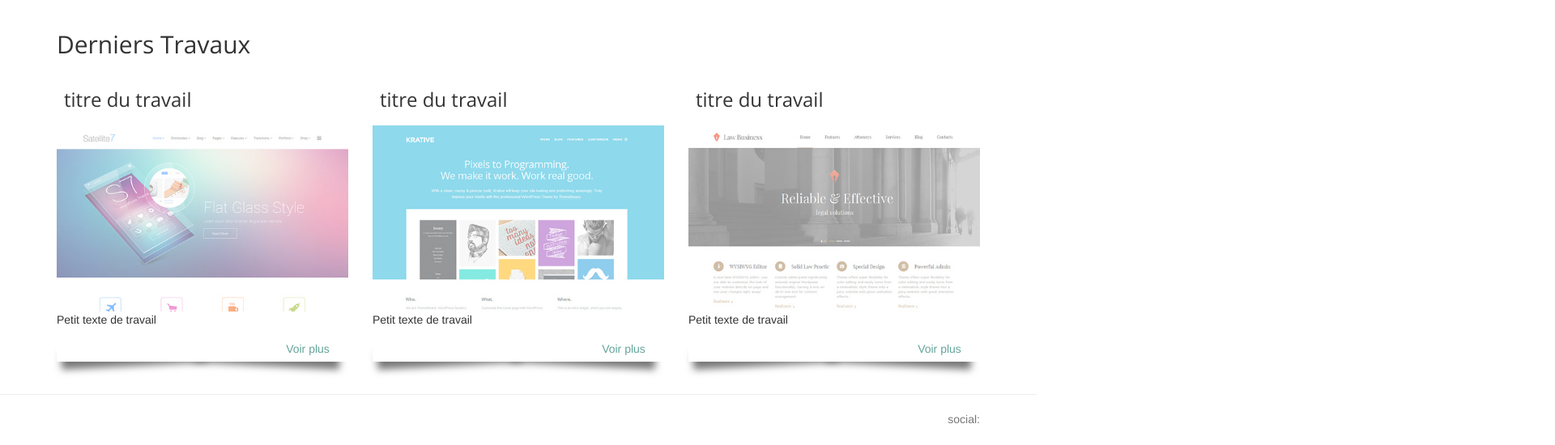
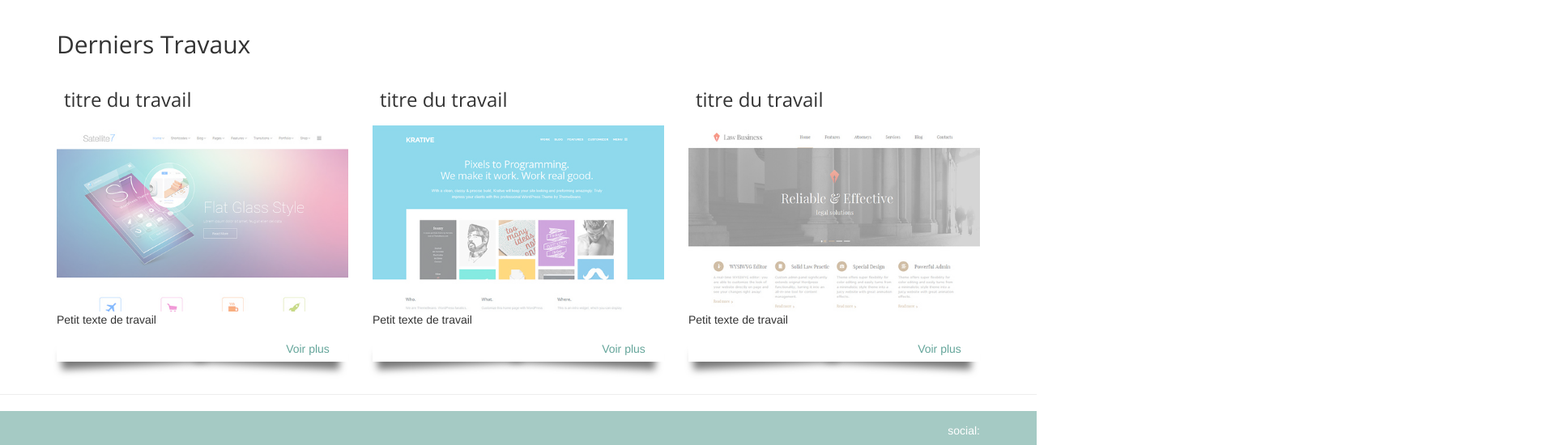
Before and after one commit to tapmorales/portfolio, a website: page src/index.html in a window 1280 px wide. Shown: the part 802-1352 px from the top of the page at 81% size, 1920 px wide, since content can reach past the window. Drawn offline with nearby package versions, Linux system fonts and the light colour scheme.

Commit message:
Création du card-portfolio, footer et préparation du gulpfile pour l'utilisation de browser-Sync

```diff
--- a/gulpfile.js
+++ b/gulpfile.js
@@ -1,5 +1,6 @@
 var gulp = require('gulp'),
-    sass = require('gulp-sass');
+    sass = require('gulp-sass'),
+    browserSync = require('browser-sync');
 
 // TASKS
 // Sass
@@ -9,9 +10,18 @@ gulp.task('sass', function(){
   .pipe(gulp.dest('./src/css/'));
 })
 
+// html
+gulp.task('html', function(){
+  gulp.src('./src/**/*.html');
+})
 
-
-// Watch
-gulp.task('listen', function(){
+// Server
+gulp.task('serve', function(){
+  browserSync.init({
+    server: {
+      baseDir: 'src'
+    }
+  })
+  gulp.watch('./src/css/*.css').on('change', browserSync.reload)
   gulp.watch('./src/scss/**/*.scss', ['sass'])
-})
+});
--- a/package.json
+++ b/package.json
@@ -25,6 +25,7 @@
     "font-awesome": "^4.7.0"
   },
   "devDependencies": {
+    "browser-sync": "^2.18.13",
     "gulp": "^3.9.1",
     "gulp-sass": "^3.1.0"
   }
--- a/src/index.html
+++ b/src/index.html
@@ -2,7 +2,7 @@
 <html lang="en" class="no-js">
   <head>
     <meta charset="UTF-8">
-    <meta name="viewport" content="width=device-width">
+    <meta name="viewport" content="width=device-width, initial-scale=1.0">
     <title>Portfolio de Ricardo Do Vale</title>
     <link rel="stylesheet" href="components/bootstrap/dist/css/bootstrap.min.css">
     <link rel="stylesheet" href="components/font-awesome/css/font-awesome.min.css">
@@ -97,15 +97,15 @@
     <hr>
 
     <!-- Footer -->
-    <footer>
+    <footer class="footer">
       <div class="container">
-        <p class="text-muted text-right">social:</p>
-        <ul class="list-inline pull-right">
-          <li><a href="href"#"" class="btn-social btn-outline"><i class="fa fa-fw"></i></a></li>
-          <li><a href="href"#"" class="btn-social btn-outline"><i class="fa fa-fw"></i></a></li>
-          <li><a href="href"#"" class="btn-social btn-outline"><i class="fa fa-fw"></i></a></li>
-          <li><a href="href"#"" class="btn-social btn-outline"><i class="fa fa-fw"></i></a></li>
-          <li><a href="href"#"" class="btn-social btn-outline"><i class="fa fa-fw"></i></a></li>
+        <p class="text-right">social:</p>
+        <ul class="footer-social list-unstyled">
+          <li class="footer-social__line"><a href="#" class="btn-social btn-outline"><i class="fa fa-facebook" aria-hidden="true"></i></a></li>
+          <li class="footer-social__line"><a href="#" class="btn-social btn-outline"><i class="fa fa-google-plus" aria-hidden="true"></i></a></li>
+          <li class="footer-social__line"><a href="#" class="btn-social btn-outline"><i class="fa fa-twitter" aria-hidden="true"></i></a></li>
+          <li class="footer-social__line"><a href="#" class="btn-social btn-outline"><i class="fa fa-linkedin" aria-hidden="true"></i></a></li>
+          <li class="footer-social__line"><a href="#" class="btn-social btn-outline"><i class="fa fa-dribbble" aria-hidden="true"></i></a></li>
         </ul><!-- /Social menu -->
       </div><!-- /.container -->
     </footer><!-- /Footer -->
--- a/src/scss/_partials/_card-portfolio.scss
+++ b/src/scss/_partials/_card-portfolio.scss
@@ -16,7 +16,8 @@
     overflow: hidden;
 
     img {
-      max-width: 100%;
+      width: 100%;
+      height: auto;
       opacity: 0.5;
       transition: opacity .3s linear, transform 1s ease-in;
     }
--- /dev/null
+++ b/src/scss/_partials/_footer.scss
@@ -0,0 +1,25 @@
+.footer {
+  background-color: $light-green-20;
+  color: $white;
+  padding: 1em 0;
+
+  .footer-social {
+    overflow: auto;
+    padding: 0;
+    width: 100%;
+
+    &__line {
+      width: 20%;
+      float: left;
+      padding: 0;
+
+      a {
+        font-size: 1.5em;
+        color: $white;
+        display: block;
+        text-align: right;
+      }
+    }
+
+  }
+}
--- a/src/scss/_partials/_header.scss
+++ b/src/scss/_partials/_header.scss
@@ -17,6 +17,7 @@ $animationItems: (
   background-color: $green;
   padding-bottom: 0;
   padding-top: 96px;
+  overflow: hidden;
 
   .header-anime__title {
     color: $antracite;
--- a/src/scss/_variables.scss
+++ b/src/scss/_variables.scss
@@ -28,8 +28,8 @@ $grid-max-width: 1200px;
 // Breakpoints
 $breakpoints: (
   phone: 480px,
-  tablet: 768px,
-  desktop: 1024px
+  tablet: 680px,
+  desktop: 992px
 );
 
 // Typography
--- a/src/scss/app.scss
+++ b/src/scss/app.scss
@@ -5,3 +5,4 @@
 @import '_partials/_header-nav';
 @import '_partials/_header';
 @import '_partials/_card-portfolio';
+@import '_partials/_footer';
```
Also changed, not shown: src/css/app.css.
